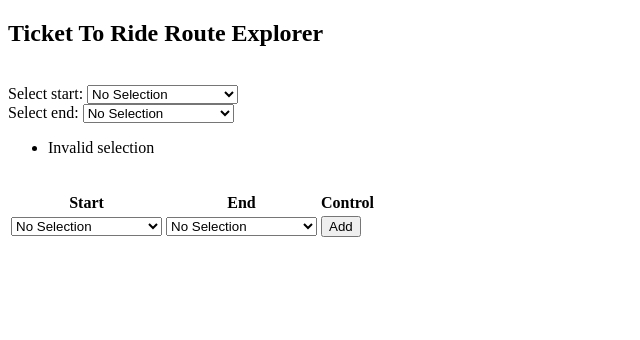
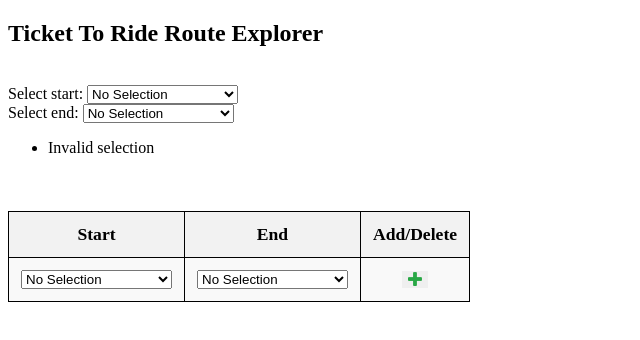
Before and after one commit to RyanMcCleary/ttr-explorer, a React (Vite) app: page / in a window 1280 px wide. Shown: the top 340 px of the page, without its empty margins (0-640 px from the left). Built offline with nearby package versions, Linux system fonts and the light colour scheme.

Commit message:
added styling to table

```diff
--- a/package.json
+++ b/package.json
@@ -10,6 +10,7 @@
     "preview": "vite preview"
   },
   "dependencies": {
+    "font-awesome": "^4.7.0",
     "heap-js": "^2.6.0",
     "react": "^18.3.1",
     "react-dom": "^18.3.1"
--- /dev/null
+++ b/src/App.css
@@ -0,0 +1,37 @@
+table {
+    border-collapse: collapse;
+    margin-top: 20px;
+    margin-bottom: 20px;
+}
+
+th,
+td {
+    padding: 12px;
+    text-align: center;
+    border: 1px solid black;
+}
+
+th {
+    background-color: #f2f2f2;
+    font-size: 1.1rem;
+}
+
+tbody tr:nth-child(odd) {
+    background-color: #f9f9f9;
+}
+
+tbody tr:hover {
+    background-color: #f1f1f1;
+}
+
+button {
+    border: 0rem;
+}
+
+.add-icon {
+    color: #28a745;
+}
+
+.delete-icon {
+    color: #9E2A2F;
+}
--- a/src/App.tsx
+++ b/src/App.tsx
@@ -1,6 +1,8 @@
 import React, { useState } from 'react';
 import {destinations, routes} from './Routes';
 import {Graph} from './Graph';
+import './App.css';
+import 'font-awesome/css/font-awesome.css';
 
 type SetStateFn = (value: string) => void;
 
@@ -103,7 +105,7 @@
           <tr>
             <th scope="col">Start</th>
             <th scope="col">End</th>
-            <th scope="col">Control</th>
+            <th scope="col">Add/Delete</th>
           </tr>
         </thead>
         <tbody>
@@ -115,7 +117,10 @@
                 <button onClick={() => {
                   setRestrictedEdges(restrictedEdges.filter((edge) =>
                     !(edge[0] == start && edge[1] == end)));
-                }}>Delete</button>
+                }}
+                aria-label="Delete">
+                  <i className="fa fa-trash fa-lg delete-icon"></i>
+                </button>
               </td>
             </tr>
           )}
@@ -135,11 +140,14 @@
                 ariaLabel="Select end of edge" />
             </td>
             <td>
-              <button onClick={addItemHandler}>Add</button>
+              <button onClick={addItemHandler} aria-label="Add">
+                <i className="fa fa-plus fa-lg add-icon"></i>
+              </button>
             </td>
           </tr>
         </tbody>
       </table>
+      <br />
     </>
   )
 }
```
Also changed, not shown: 1 other file (tests, documents, lock files or other folders).
